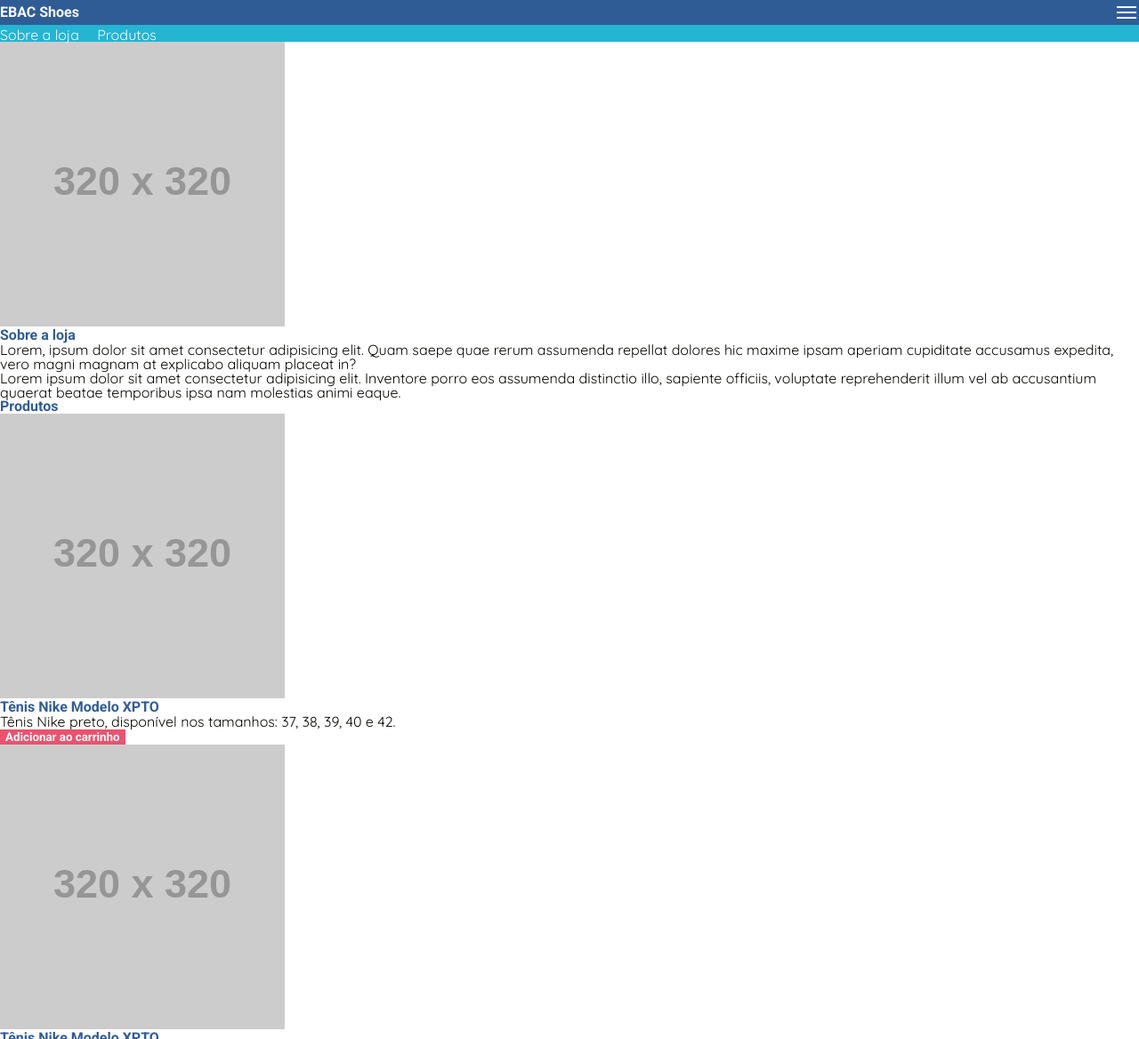
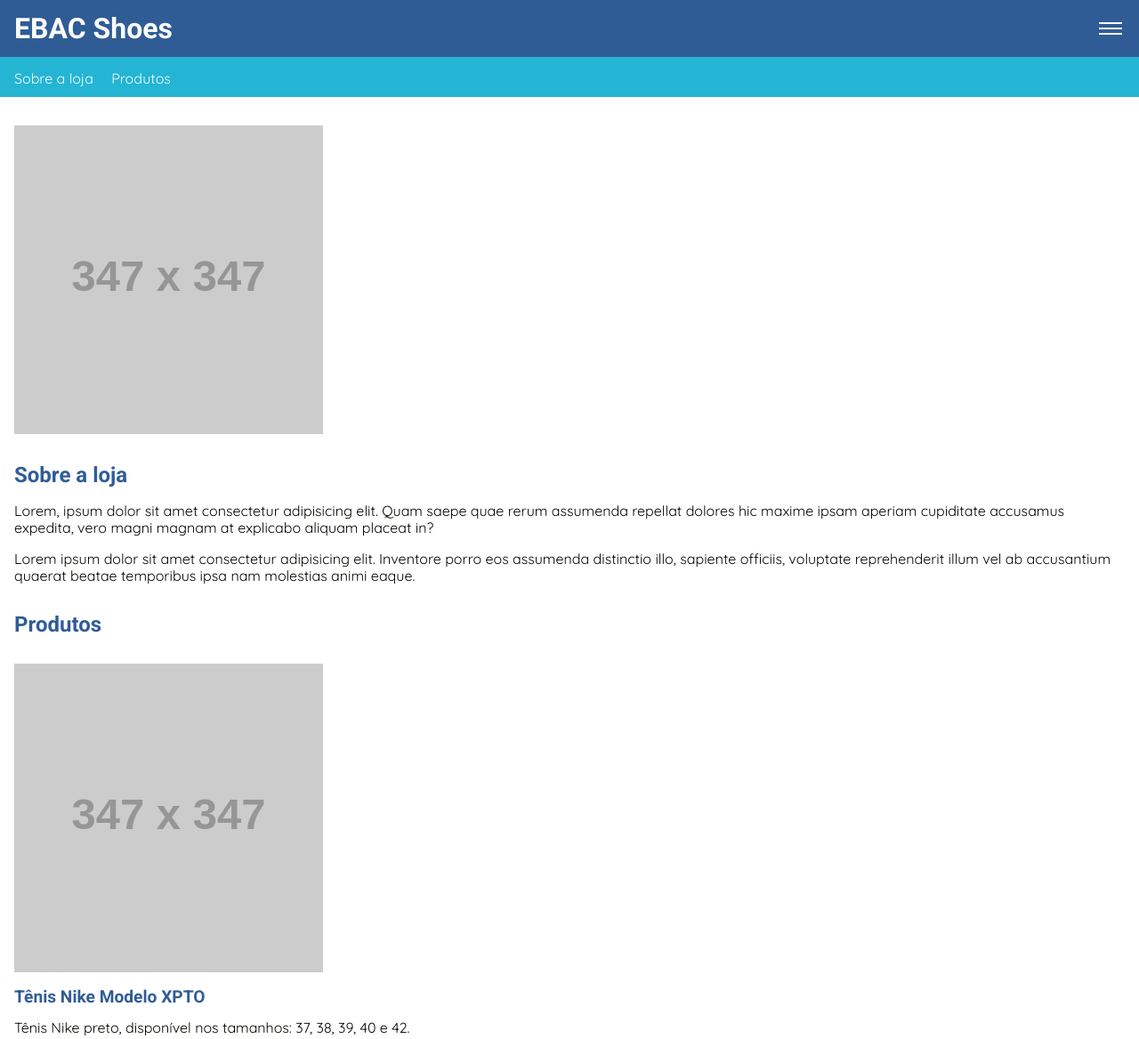
Before and after one commit to biraneves/ebac_shoes, a plain HTML site: page index.html in a window 1280 px wide. Shown: the top 1168 px of the page at 89% size. Drawn offline with Linux system fonts and the light colour scheme; placeholder pictures from the web are drawn by us.

Commit message:
Estilização para telas pequenas

```diff
--- a/assets/css/main.css
+++ b/assets/css/main.css
@@ -9,6 +9,10 @@
     --base-color-dark: #305c96;
     --base-color-light: #23b5d3;
     --base-color-highlight: #ea526f;
+}
+
+html {
+    font-size: 16px;
 }
 
 body {
@@ -27,6 +31,22 @@ h6 {
     font-family: var(--font-title);
     font-weight: bold;
     color: var(--base-color-dark);
+}
+
+h1 {
+    font-size: 2rem;
+}
+
+h2 {
+    font-size: 1.5rem;
+}
+
+h3 {
+    font-size: 1.2rem;
+}
+
+p {
+    line-height: 1.2rem;
 }
 
 strong {
@@ -49,6 +69,7 @@ header {
     position: sticky;
     top: 0;
     left: 0;
+    margin-bottom: 2rem;
 }
 
 .cabecalho {
@@ -56,6 +77,7 @@ header {
     justify-content: space-between;
     align-items: center;
     border-bottom: solid 3px var(--base-color-light);
+    padding: 1rem;
 }
 
 .cabecalho h1 {
@@ -63,8 +85,8 @@ header {
 }
 
 .menu-hamburguer {
-    width: 28px;
-    height: 28px;
+    width: 2rem;
+    height: 2rem;
     justify-content: center;
     align-items: center;
 }
@@ -79,16 +101,51 @@ header {
 
 nav {
     background-color: var(--base-color-light);
+    padding: 0.8rem 1rem;
 }
 
 nav li {
     display: inline;
-    margin-right: 1em;
+    margin-right: 1rem;
 }
 
 nav a {
     text-decoration: none;
     color: var(--base-white);
+}
+
+main {
+    width: 100%;
+}
+
+main .container {
+    padding: 0 1rem;
+}
+
+main section {
+    margin-top: 2rem;
+}
+
+#sobre-a-loja div {
+    padding-top: 2rem;
+}
+
+#sobre-a-loja h2 {
+    margin-bottom: 1.2rem;
+}
+
+#sobre-a-loja p {
+    margin-bottom: 1rem;
+}
+
+#produtos article {
+    margin-top: 2rem;
+}
+
+#produtos article img,
+#produtos article h3,
+#produtos article p {
+    margin-bottom: 1rem;
 }
 
 button {
@@ -97,18 +154,22 @@ button {
     font-family: var(--font-title);
     font-weight: bold;
     border: none;
+    border-radius: 3px;
     cursor: pointer;
+    padding: 0.8rem;
 }
 
 footer {
     background-color: var(--base-color-dark);
-    margin-top: 32px;
+    margin-top: 2rem;
     text-align: center;
+    padding: 0.8rem 1rem;
 }
 
 footer p {
     color: var(--base-white);
-    font-size: 0.8em;
+    font-size: 0.8rem;
+    line-height: 1rem;
 }
 
 footer a {
--- /dev/null
+++ b/assets/css/small.css
@@ -0,0 +1,9 @@
+@media screen and (max-width: 375px) {
+    html {
+        font-size: 14px;
+    }
+
+    button {
+        width: 100%;
+    }
+}
--- a/index.html
+++ b/index.html
@@ -5,6 +5,7 @@
     <meta name="viewport" content="width=device-width, initial-scale=1.0">
     <link rel="stylesheet" href="assets/css/reset.css">
     <link rel="stylesheet" href="assets/css/main.css">
+    <link rel="stylesheet" href="assets/css/small.css">
     <title>EBAC Shoes</title>
 </head>
 <body>
@@ -25,8 +26,11 @@
         </nav>
     </header>
     <main>
+        <div class="container">
             <section id="sobre-a-loja">
-            <img src="https://via.placeholder.com/320x320" alt="Placeholder">
+                <picture>
+                    <img src="https://via.placeholder.com/347x347" alt="Placeholder">
+                </picture>
                 <div>
                     <h2>Sobre a loja</h2>
                     <p>
@@ -45,7 +49,9 @@
                 <h2>Produtos</h2>
                 <div>
                     <article>
-                    <img src="https://via.placeholder.com/320x320" alt="Placeholder">
+                        <picture>
+                            <img src="https://via.placeholder.com/347x347" alt="Placeholder">
+                        </picture>
                         <h3>Tênis Nike Modelo XPTO</h3>
                         <p>
                             Tênis Nike preto, disponível nos tamanhos: 37, 38, 39, 40 e 42.
@@ -53,7 +59,9 @@
                         <button type="button">Adicionar ao carrinho</button>
                     </article>
                     <article>
-                    <img src="https://via.placeholder.com/320x320" alt="Placeholder">
+                        <picture>
+                            <img src="https://via.placeholder.com/347x347" alt="Placeholder">
+                        </picture>
                         <h3>Tênis Nike Modelo XPTO</h3>
                         <p>
                             Tênis Nike preto, disponível nos tamanhos: 37, 38, 39, 40 e 42.
@@ -61,7 +69,9 @@
                         <button type="button">Adicionar ao carrinho</button>
                     </article>
                     <article>
-                    <img src="https://via.placeholder.com/320x320" alt="Placeholder">
+                        <picture>
+                            <img src="https://via.placeholder.com/347x347" alt="Placeholder">
+                        </picture>
                         <h3>Tênis Nike Modelo XPTO</h3>
                         <p>
                             Tênis Nike preto, disponível nos tamanhos: 37, 38, 39, 40 e 42.
@@ -69,7 +79,9 @@
                         <button type="button">Adicionar ao carrinho</button>
                     </article>
                     <article>
-                    <img src="https://via.placeholder.com/320x320" alt="Placeholder">
+                        <picture>
+                            <img src="https://via.placeholder.com/347x347" alt="Placeholder">
+                        </picture>
                         <h3>Tênis Nike Modelo XPTO</h3>
                         <p>
                             Tênis Nike preto, disponível nos tamanhos: 37, 38, 39, 40 e 42.
@@ -78,6 +90,7 @@
                     </article>
                 </div>
             </section>
+        </div>
     </main>
     <footer>
         <p>
```
Lines whose indentation alone changed are shown as unchanged.
